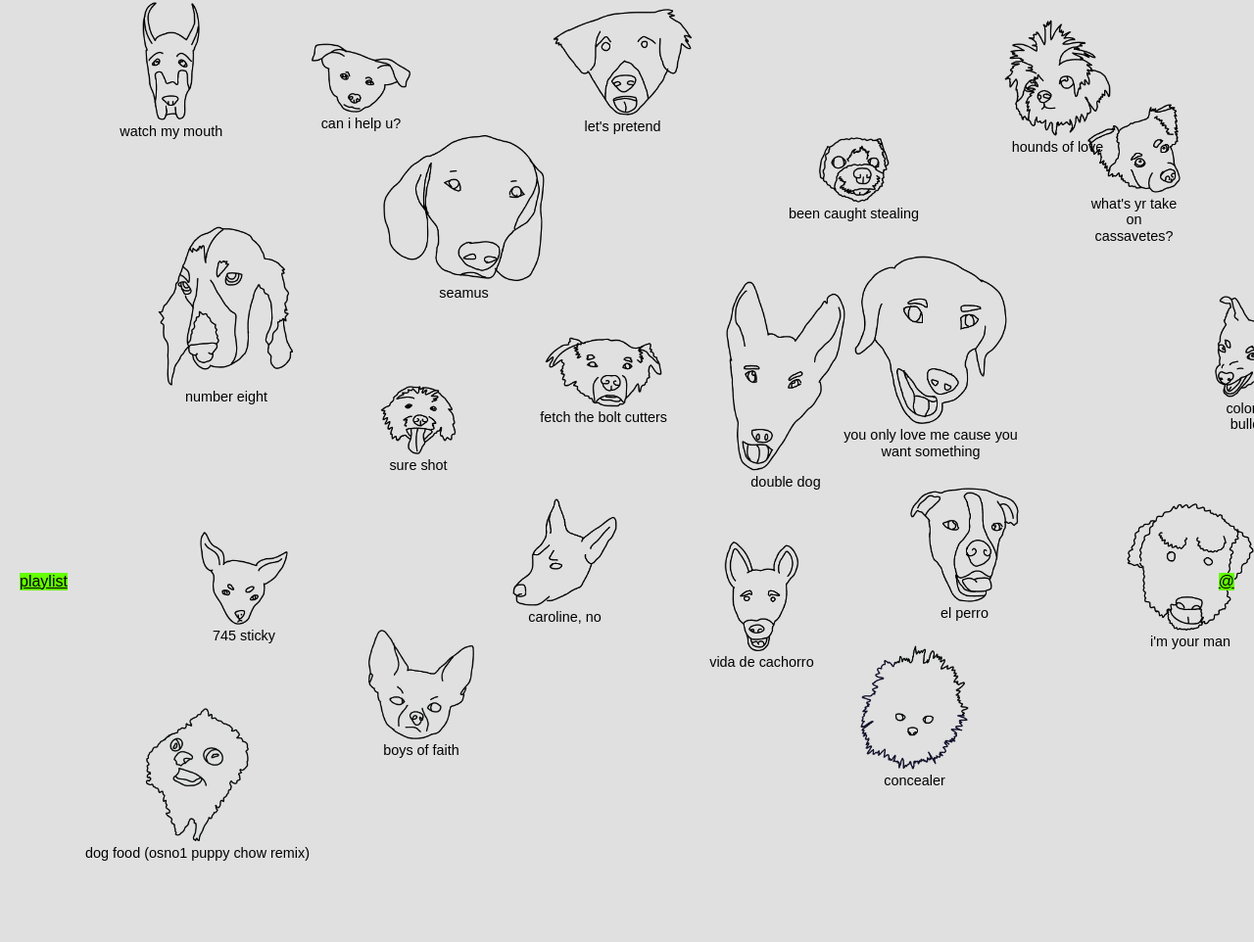
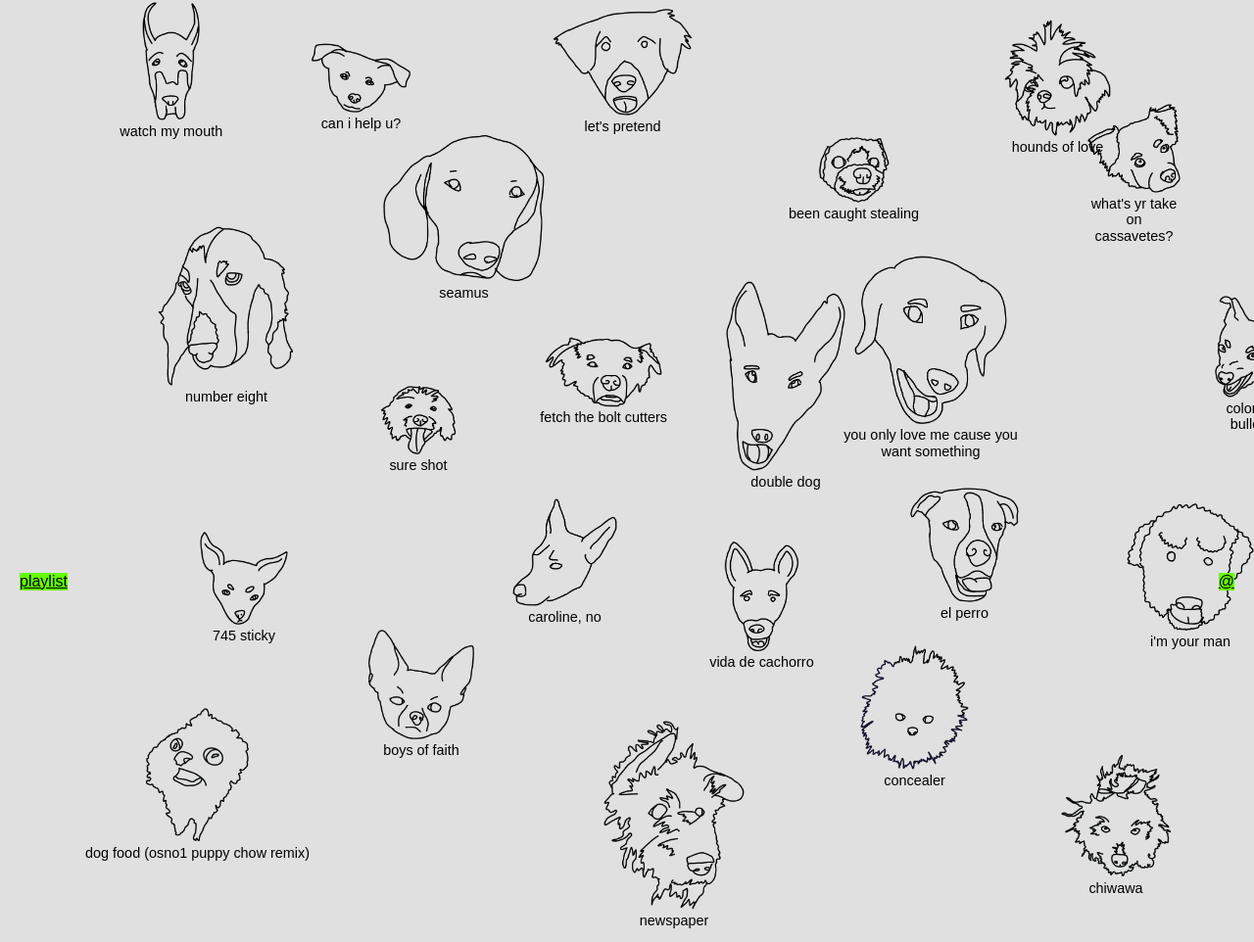
Before and after one commit to giulagiula/ladranperros, a plain HTML site: page index.html in a window 1280 px wide. Shown: the part 177-1139 px from the top of the page at 98% size. Before the commit the page ends 1071 px from the top, so only its background shows below. Drawn offline with Linux system fonts and the light colour scheme.

Commit message:
added song

```diff
--- a/index.html
+++ b/index.html
@@ -156,6 +156,12 @@
                 <p class="song-name">concealer</p>
             </a>
         </div>
+        <div class="perro-container perro-24">
+            <a href="https://www.youtube.com/watch?v=HOz7VBuv0wg&list=RDHOz7VBuv0wg&start_radio=1" title="fiona apple" target="_blank">
+                <img src="images/perro-24.png" alt="perro-24" class="perro perro-24">
+                <p class="song-name">newspaper</p>
+            </a>
+        </div>
         <div class="perro-container perro-25">
             <a href="https://motomendez.bandcamp.com/track/la-fundacion-del-oto-o?search_item_id%3D417545794%26search_item_type%3Dt%26search_match_part%3D%253F%26search_page_id%3D5376864172%26search_page_no%3D0%26search_rank%3D1" title="motomendez" target="_blank">
                 <img src="images/perro-25.png" alt="perro-25" class="perro perro-25">
@@ -168,6 +174,12 @@
                 <p class="song-name">dog food (osno1 puppy chow remix)</p>
             </a>
         </div>
+        <div class="perro-container perro-27">
+            <a href="https://www.youtube.com/watch?v=jyHyHZY-eCw&list=RDjyHyHZY-eCw&start_radio=1" title="wanko ni mero mero" target="_blank">
+                <img src="images/perro-27.png" alt="perro-27" class="perro perro-27">
+                <p class="song-name">chiwawa</p>
+            </a>
+        </div>
     </div>
 </body>
 </html>
--- a/style.css
+++ b/style.css
@@ -213,6 +213,11 @@ body {
     left: 750px;
 }
 
+.perro-24 {
+    top: 650px;
+    left: 450px;
+}
+
 .perro-25 {
     top: 680px;
     left: 1150px;
@@ -222,3 +227,8 @@ body {
     top: 700px;
     left: -180px;
 }
+
+.perro-27 {
+    top: 760px;
+    left: 950px;
+}
```
Also changed, not shown: images/perro-27.png (added), 2 other files.
